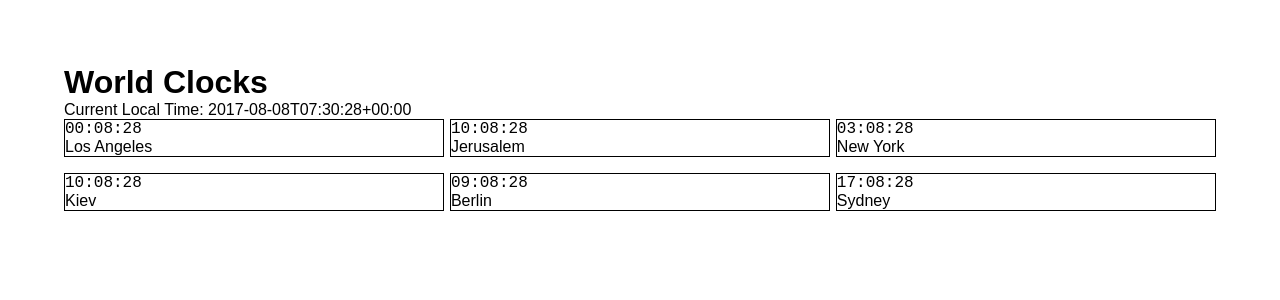
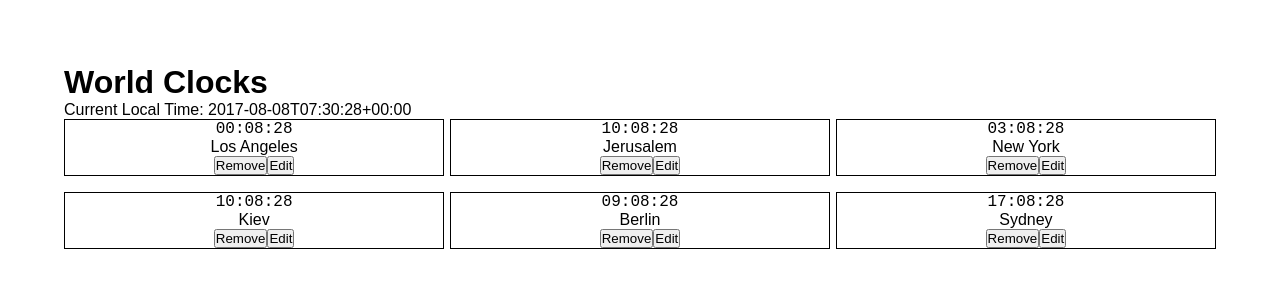
Before and after one commit to barakplasma/React-World-Clocks, a React (Create React App) app: page / in a window 1280 px wide. Shown: the top 300 px of the page. Built offline with nearby package versions, Linux system fonts and the light colour scheme.

Commit message:
added button group and text align center

```diff
--- a/src/App.css
+++ b/src/App.css
@@ -7,6 +7,7 @@
   border: .1rem solid black;
   width: 33%;
   margin-bottom: 1rem;
+  text-align: center;
 }
 
 .locationString {
--- a/src/App.js
+++ b/src/App.js
@@ -4,8 +4,21 @@ import './App.css';
 
 const LocaleClock = (props) => {
     return <section className="localeClock">
-        <div className="time">{props.utc.tz(props.tz).format('HH:MM:ss')}</div>
-        <p className="locationString">{props.tz.split('/').pop().split('_').join(' ')}</p></section>
+        <div className="time">
+            {props.utc.tz(props.tz).format('HH:MM:ss')}
+        </div>
+        <p className="locationString">
+            {props.tz.split('/').pop().split('_').join(' ')}
+        </p>
+        <ButtonGroup />
+    </section>
+};
+
+const ButtonGroup = (props) => {
+    return <div className="buttonGroup">
+        <button>Remove</button>
+        <button>Edit</button>
+    </div>
 };
 
 class App extends Component {
@@ -24,12 +37,12 @@ class App extends Component {
         }
     }
 
-    componentDidMount(){
-        setInterval(()=>this.tick(),500);
+    componentDidMount() {
+        setInterval(() => this.tick(), 500);
     }
 
-    tick(){
-        this.setState({...this.state.timezones,currentTime:moment()})
+    tick() {
+        this.setState({...this.state.timezones, currentTime: moment()})
     }
 
     render() {
@@ -39,7 +52,9 @@ class App extends Component {
                 <div className="currentTime">Current Local Time: {moment().format()}</div>
                 {/*<h2>World Times:</h2>*/}
                 <section className="clockGrid">
-                    {this.state.timezones.map(tz => <LocaleClock key={tz} tz={tz} utc={this.state.currentTime}/>)}
+                    {this.state.timezones.map(tz => <LocaleClock key={tz}
+                                                                 tz={tz}
+                                                                 utc={this.state.currentTime} />)}
                 </section>
             </div>
         );
```
